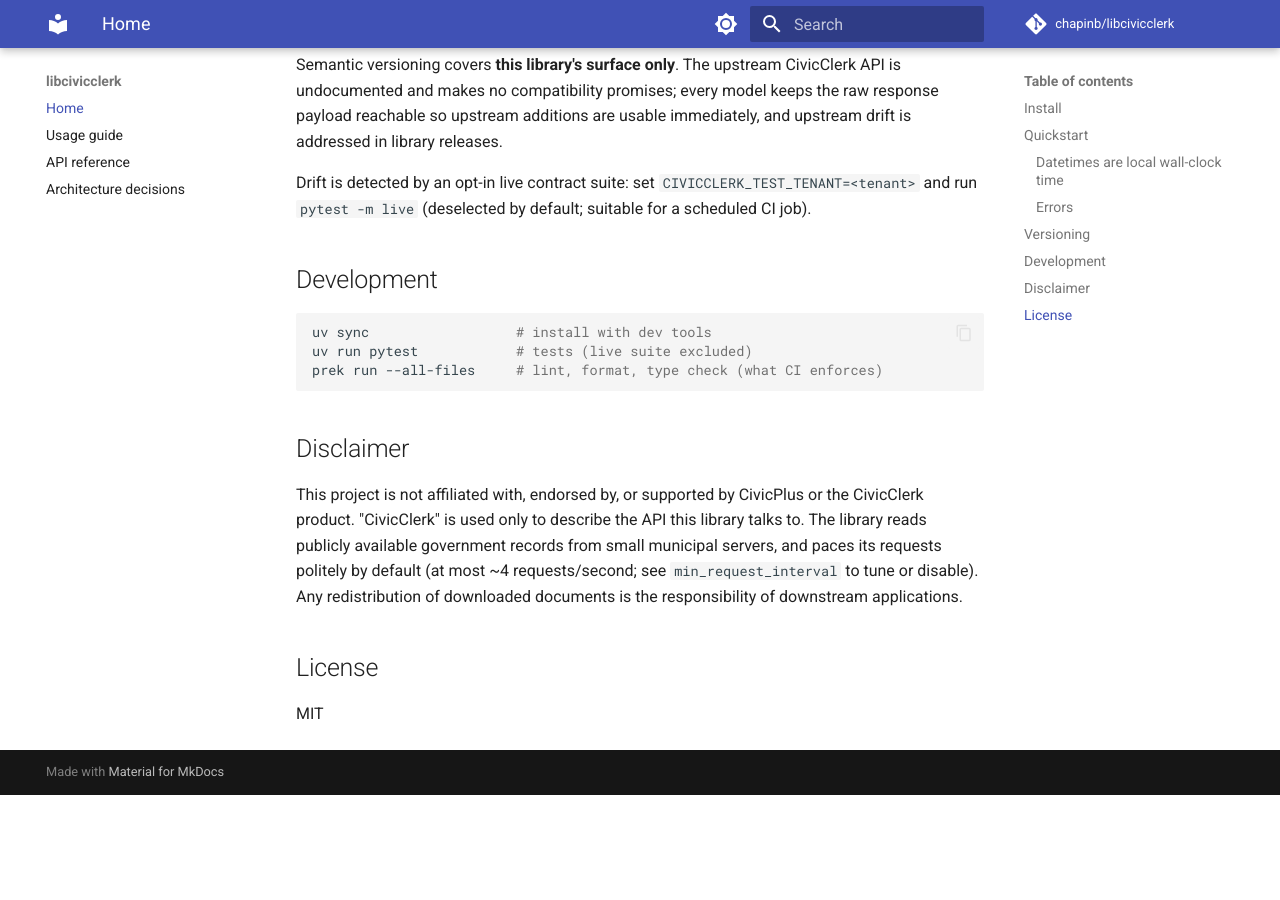
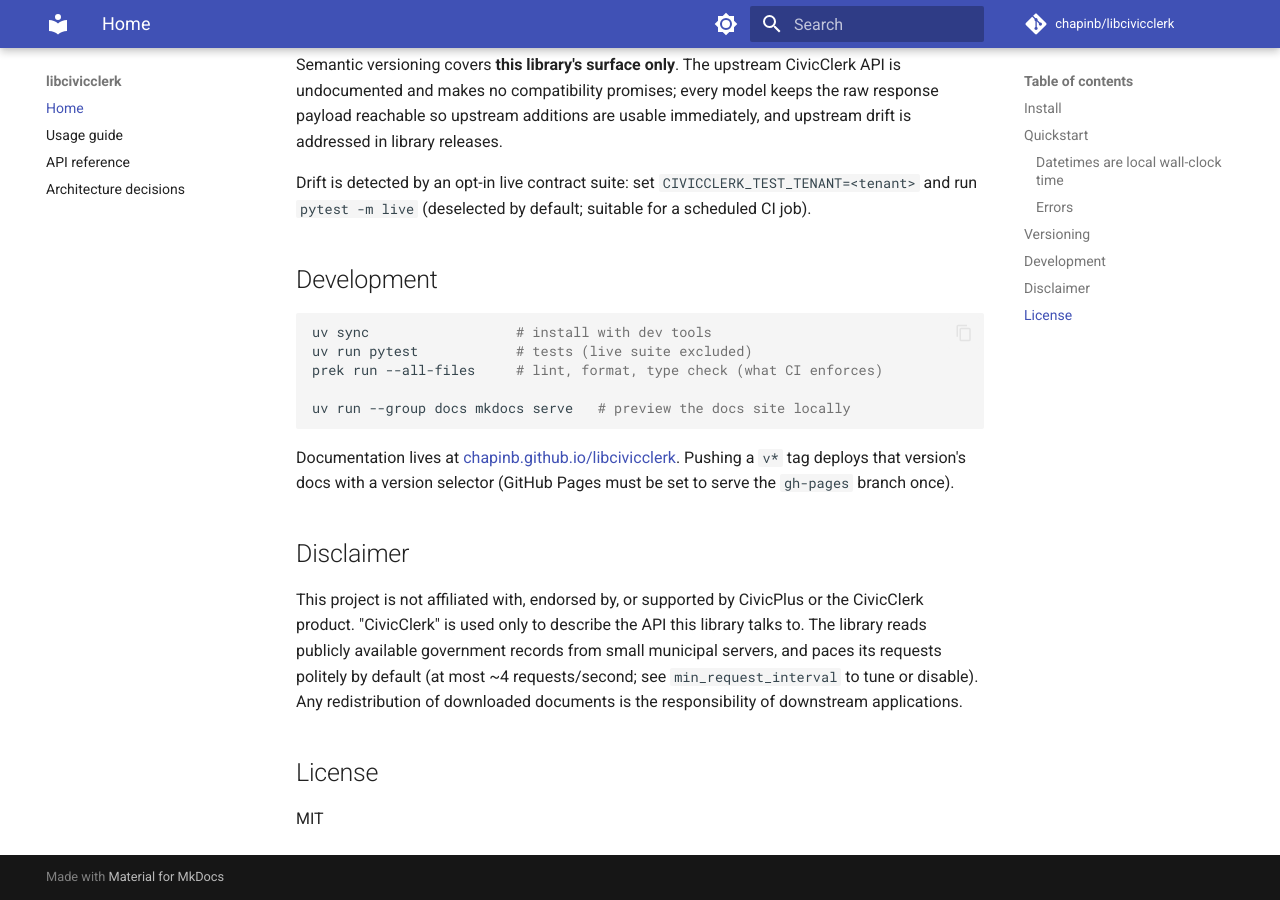
Before and after one commit to chapinb/libmuni, an MkDocs documentation site: the page built from docs/index.md, in a window 1280 px wide and 900 px high, scrolled down 2026 px. Built offline with MkDocs 1.6.1 and Material for MkDocs 9.7.7, drawn with Linux system fonts in a browser that asks for light colours; comment, search, counter and statistics services are not loaded; the version menu is left out; before the commit the page ends 2821 px from its top, so only the background shows below that.

Commit message:
FFF Deploy versioned docs with mike on v* tags so readers can pick the release they use
Co-Authored-By: Claude Fable 5 <noreply@anthropic.com>

````diff
--- a/README.md
+++ b/README.md
@@ -103,7 +103,14 @@ default; suitable for a scheduled CI job).
 uv sync                  # install with dev tools
 uv run pytest            # tests (live suite excluded)
 prek run --all-files     # lint, format, type check (what CI enforces)
+
+uv run --group docs mkdocs serve   # preview the docs site locally
 ```
+
+Documentation lives at
+[chapinb.github.io/libcivicclerk](https://chapinb.github.io/libcivicclerk/).
+Pushing a `v*` tag deploys that version's docs with a version selector
+(GitHub Pages must be set to serve the `gh-pages` branch once).
 
 ## Disclaimer
 
--- a/mkdocs.yml
+++ b/mkdocs.yml
@@ -23,6 +23,10 @@ theme:
 
 exclude_docs: |
   specs/
+
+extra:
+  version:
+    provider: mike
 
 nav:
   - Home: index.md
--- a/pyproject.toml
+++ b/pyproject.toml
@@ -39,6 +39,7 @@ dev = [
     "ty>=0.0.59",
 ]
 docs = [
+    "mike>=2.2.0",
     "mkdocs-material>=9.7.6",
     "mkdocstrings[python]>=1.0.6",
 ]
````
Also changed, not shown: docs/specs/2026-07-14-docs-site.md (+1 -1 lines), 2 other files.
